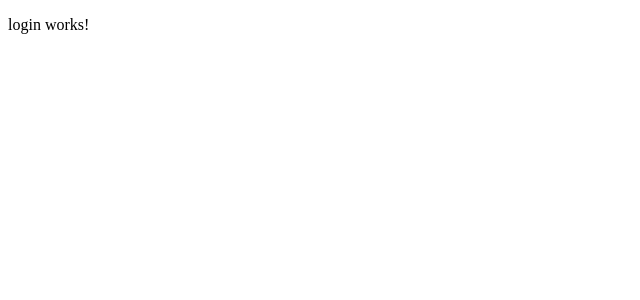
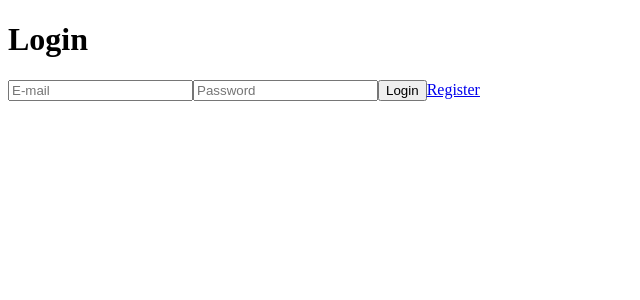
Before and after one commit to trileafu/kinee, an Angular app: page /login in a window 1280 px wide. Shown: the top 300 px of the page, without its empty margins (0-640 px from the left). Built offline with nearby package versions, Linux system fonts and the light colour scheme.

Commit message:
html sederhana

```diff
--- a/src/app/dashboard/dashboard.page.ts
+++ b/src/app/dashboard/dashboard.page.ts
@@ -1,4 +1,6 @@
-import { Component } from '@angular/core';
+import { isPlatformBrowser } from '@angular/common';
+import { Component, Inject, PLATFORM_ID } from '@angular/core';
+import { Router } from '@angular/router';
 
 @Component({
   selector: 'app-dashboard',
@@ -7,4 +9,12 @@ import { Component } from '@angular/core';
   templateUrl: './dashboard.page.html',
   styleUrl: './dashboard.page.css',
 })
-export class DashboardPage {}
+export class DashboardPage {
+  constructor(
+    @Inject(PLATFORM_ID) private _platformId: Object,
+    public router: Router
+  ) {
+    if (isPlatformBrowser(_platformId))
+      if (!localStorage.getItem('authToken')) router.navigate(['/login']);
+  }
+}
--- a/src/app/login/login.page.html
+++ b/src/app/login/login.page.html
@@ -1 +1,5 @@
-<p>login works!</p>
+<h1>Login</h1>
+<input type="email" [(ngModel)]="email" placeholder="E-mail">
+<input type="password" [(ngModel)]="password" placeholder="Password">
+<button (click)="login()">Login</button>
+<a routerLink="/register">Register</a>
--- a/src/app/login/login.page.ts
+++ b/src/app/login/login.page.ts
@@ -1,10 +1,18 @@
 import { Component } from '@angular/core';
+import { FormsModule } from '@angular/forms';
+import { RouterLink } from '@angular/router';
 
 @Component({
   selector: 'app-login',
   standalone: true,
-  imports: [],
+  imports: [FormsModule, RouterLink],
   templateUrl: './login.page.html',
   styleUrl: './login.page.css',
 })
-export class LoginPage {}
+export class LoginPage {
+  email = '';
+  password = '';
+  login() {
+    alert(this.email + '\n' + this.password);
+  }
+}
--- a/src/app/register/register.page.html
+++ b/src/app/register/register.page.html
@@ -1 +1,14 @@
-<p>register works!</p>
+<h1>Register</h1>
+<section *ngIf="section == 0">
+    <h2>Account Details</h2>
+    <input type="email" [(ngModel)]="email" placeholder="E-mail">
+    <input type="password" [(ngModel)]="password" placeholder="Password">
+    <button (click)="nextSection()">Next</button>
+</section>
+<section *ngIf="section == 1">
+    <button (click)="prevSection()">Back</button>
+    <h2>Personal Information</h2>
+    <input type="text" [(ngModel)]="fullname" placeholder="Full Name">
+    <input type="password" [(ngModel)]="password" placeholder="Gender">
+    <button (click)="register()">Register</button>
+</section>
--- a/src/app/register/register.page.ts
+++ b/src/app/register/register.page.ts
@@ -1,10 +1,28 @@
+import { NgIf } from '@angular/common';
 import { Component } from '@angular/core';
+import { FormsModule } from '@angular/forms';
+import { RouterLink } from '@angular/router';
 
 @Component({
   selector: 'app-register',
   standalone: true,
-  imports: [],
+  imports: [FormsModule, RouterLink, NgIf],
   templateUrl: './register.page.html',
   styleUrl: './register.page.css',
 })
-export class RegisterPage {}
+export class RegisterPage {
+  section = 0;
+  email = '';
+  password = '';
+  fullname = '';
+  gender = '';
+  prevSection() {
+    this.section--;
+  }
+  nextSection() {
+    this.section++;
+  }
+  register() {
+    alert(this.email + '\n' + this.password);
+  }
+}
```
